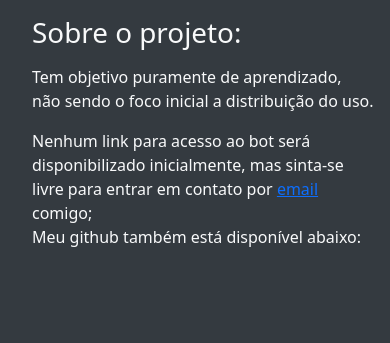
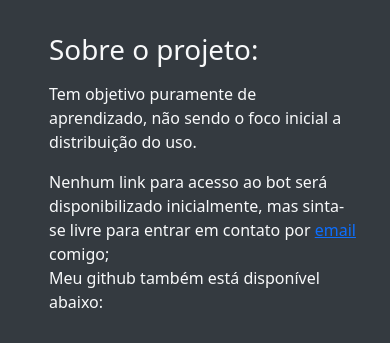
Before and after one commit to fortmea/discord-music-bot, a website: page resources/index.html in a window 390 px wide. Drawn offline with nearby package versions, Linux system fonts and the light colour scheme.

Commit message:
resolvido problema com a responsividade do conteudo

```diff
--- a/resources/index.html
+++ b/resources/index.html
@@ -14,11 +14,20 @@
         integrity="sha384-oesi62hOLfzrys4LxRF63OJCXdXDipiYWBnvTl9Y9/TRlw5xlKIEHpNyvvDShgf/"
         crossorigin="anonymous"></script>
     <script type="module" src="https://unpkg.com/@rocktimsaikia/github-card@latest?module"></script>
+    <style>
+        #corpo {
+            display: flex;
+        }
+
+        .border-transparent {
+            border-color: transparent !important;
+        }
+    </style>
 </head>
 
-<body class="container bg-dark">
-    <div class="text-light">
-        <div style="margin-left:1em">
+<body class="container bg-dark" id="corpo">
+    <div class="card text-light bg-transparent border-transparent" style="margin: auto;">
+        <div class="card-body bg-transparent" style="margin-left:1em">
             <p>
             <h1>Sobre o projeto:</h1>
             </p>
@@ -28,11 +37,12 @@
             <p>
                 Nenhum link para acesso ao bot será disponibilizado inicialmente, mas sinta-se livre para entrar em
                 contato
-                por <a href="mailto:joao@piroca.ninja">email</a> comigo;<br>Meu github também está disponível abaixo:</p>
+                por <a href="mailto:joao@piroca.ninja">email</a> comigo;<br>Meu github também está disponível abaixo:
+            </p>
         </div>
-    </div>
-    <div style="margin-left:33%; margin-right:33%">
-        <github-card data-user="fortmea" data-theme="dark"></github-card>
+        <div style="margin:auto;" class="card-body bg-transparent">
+            <github-card data-user="fortmea" data-theme="dark"></github-card>
+        </div>
     </div>
 </body>
 
```
